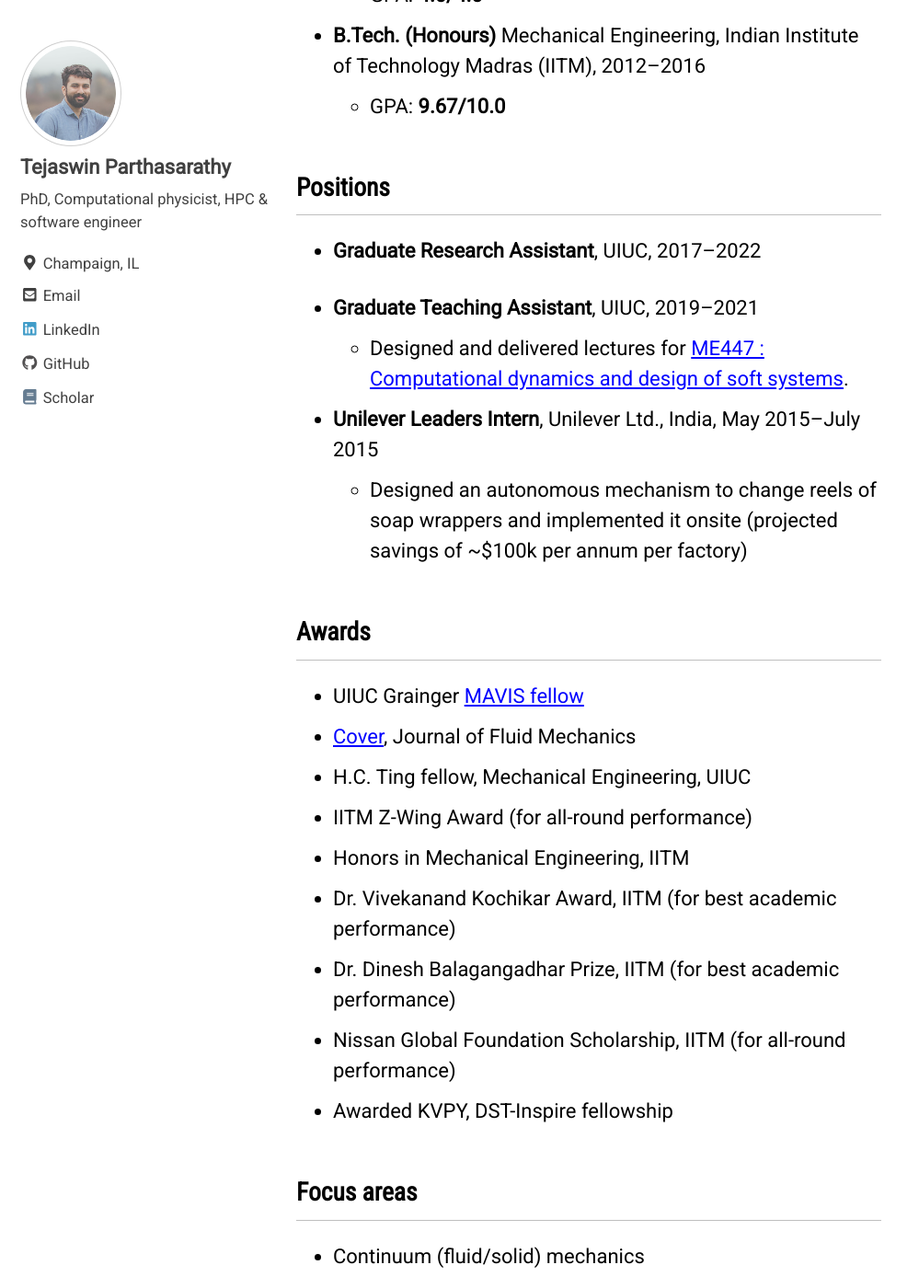
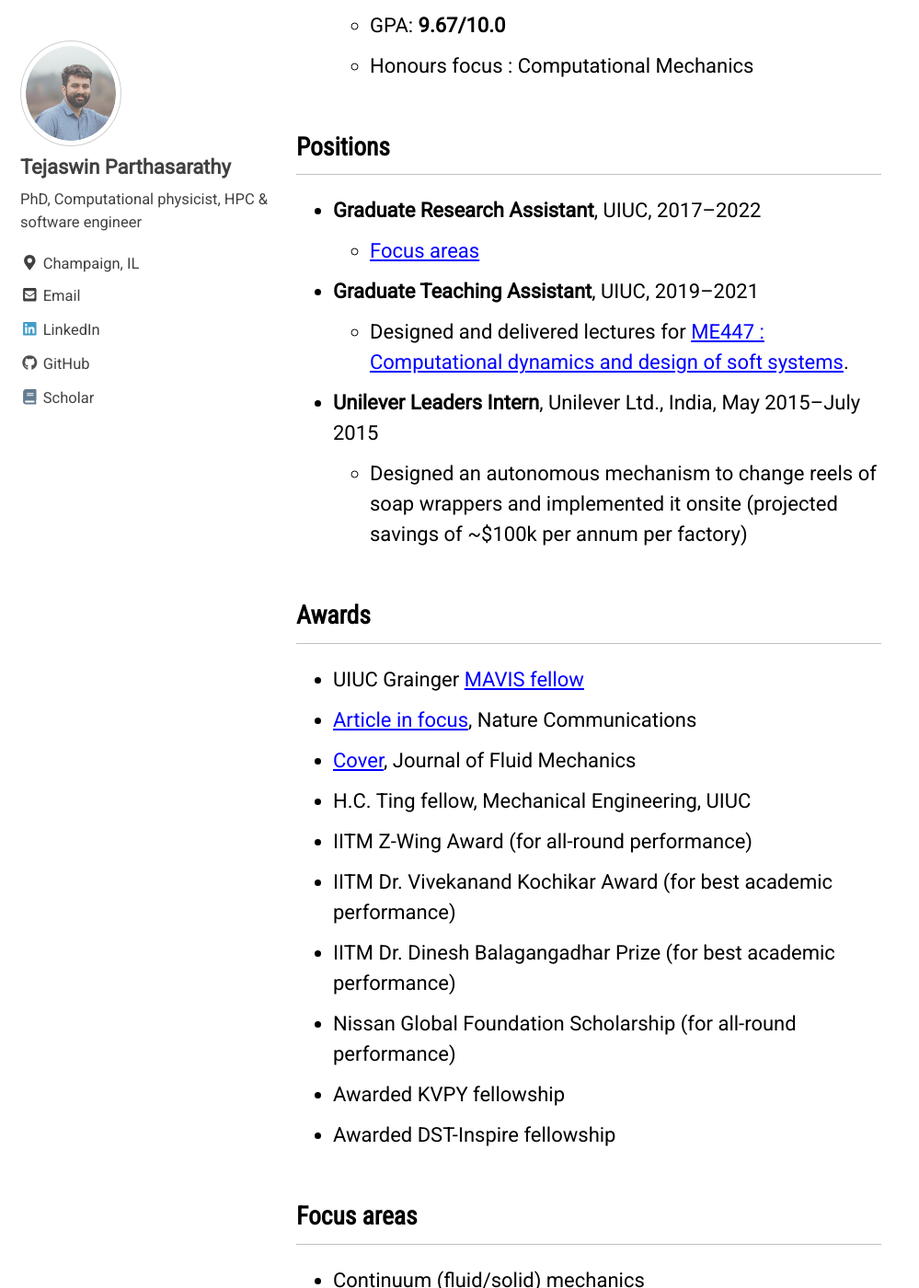
Before and after one commit to parthas1/parthas1.github.io, a Jekyll site: the page built from _pages/bio.md, in a window 1280 px wide and 1400 px high, scrolled down 641 px. Shown: the whole window at 92% size, without its empty margins (0-999 px from the left). Built offline with Jekyll 4.4.1, drawn with Linux system fonts in a browser that asks for light colours; nearby versions of some CDN libraries; some of the changed text lies outside the part shown.

Commit message:
refactor : format of biography
- Combine MS + PhD
- Push honours to B.Tech. description
- Refactor awards to reflect institute wide nature
- Add link to focus areas in RA

```diff
--- a/_pages/bio.md
+++ b/_pages/bio.md
@@ -22,23 +22,21 @@
 
 ## Education
 
-- **Ph.D.** Mechanical Engineering,
-University of Illinois at Urbana-Champaign (UIUC), 2019–2022
+- **Ph.D.** + **M.S.** in Mechanical Engineering,
+University of Illinois at Urbana-Champaign (UIUC), 2016–2022
   - GPA: **4.0/4.0**
   - Concentation : Computational Science and Engineering
   - Minor : Statistics
 
-- **M.S.** Mechanical Engineering, UIUC, 2016–2018
-  - GPA: **4.0/4.0**
-
-- **B.Tech. (Honours)** Mechanical Engineering,
+- **B.Tech. (Honours)** in Mechanical Engineering,
 Indian Institute of Technology Madras (IITM), 2012–2016
   - GPA: **9.67/10.0**
+  - Honours focus : Computational Mechanics
 
 ## Positions
 
 - **Graduate Research Assistant**, UIUC, 2017–2022
-
+  - [Focus areas](#focus-areas)
 - **Graduate Teaching Assistant**, UIUC, 2019–2021
   - Designed and delivered lectures for [ME447 : Computational dynamics and design of soft systems](/teaching/).
 
@@ -53,14 +51,15 @@
 ## Awards
 
 - UIUC Grainger [MAVIS fellow](https://mechse.illinois.edu/news/39407)
+- [Article in focus](https://www.nature.com/articles/s41467-021-26276-x), Nature Communications
 - [Cover](http://mattia-lab.com/wp-content/uploads/2019/10/00221120_878.pdf), Journal of Fluid Mechanics
 - H.C. Ting fellow, Mechanical Engineering, UIUC
 - IITM Z-Wing Award (for all-round performance)
-- Honors in Mechanical Engineering, IITM
-- Dr. Vivekanand Kochikar Award, IITM (for best academic performance)
-- Dr. Dinesh Balagangadhar Prize, IITM (for best academic performance)
-- Nissan Global Foundation Scholarship, IITM (for all-round performance)
-- Awarded KVPY, DST-Inspire fellowship
+- IITM Dr. Vivekanand Kochikar Award (for best academic performance)
+- IITM Dr. Dinesh Balagangadhar Prize (for best academic performance)
+- Nissan Global Foundation Scholarship (for all-round performance)
+- Awarded KVPY fellowship
+- Awarded DST-Inspire fellowship
 
 ## Focus areas
 - Continuum (fluid/solid) mechanics
```
Also changed, not shown: other parts of _pages/bio.md (+2 -0 lines).
